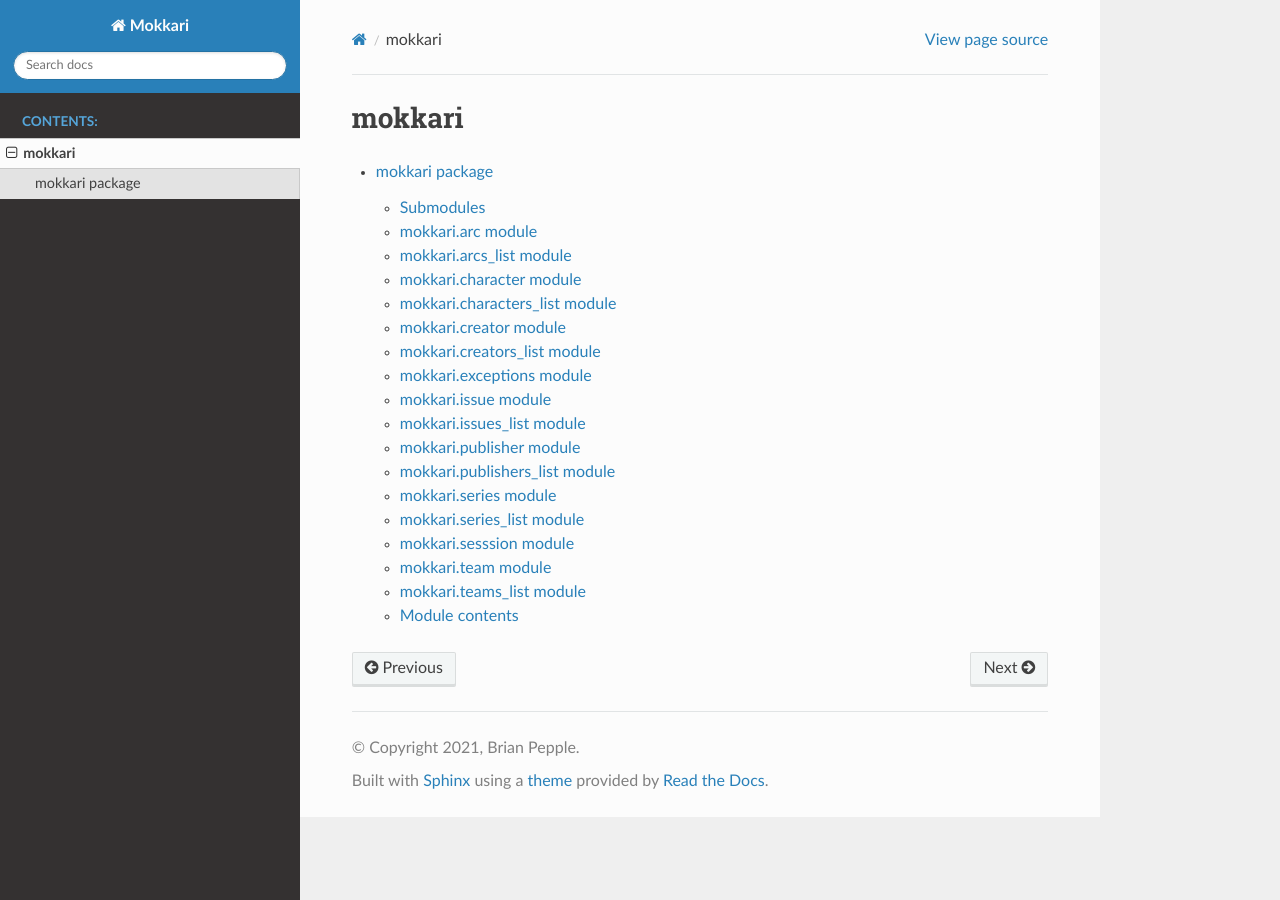
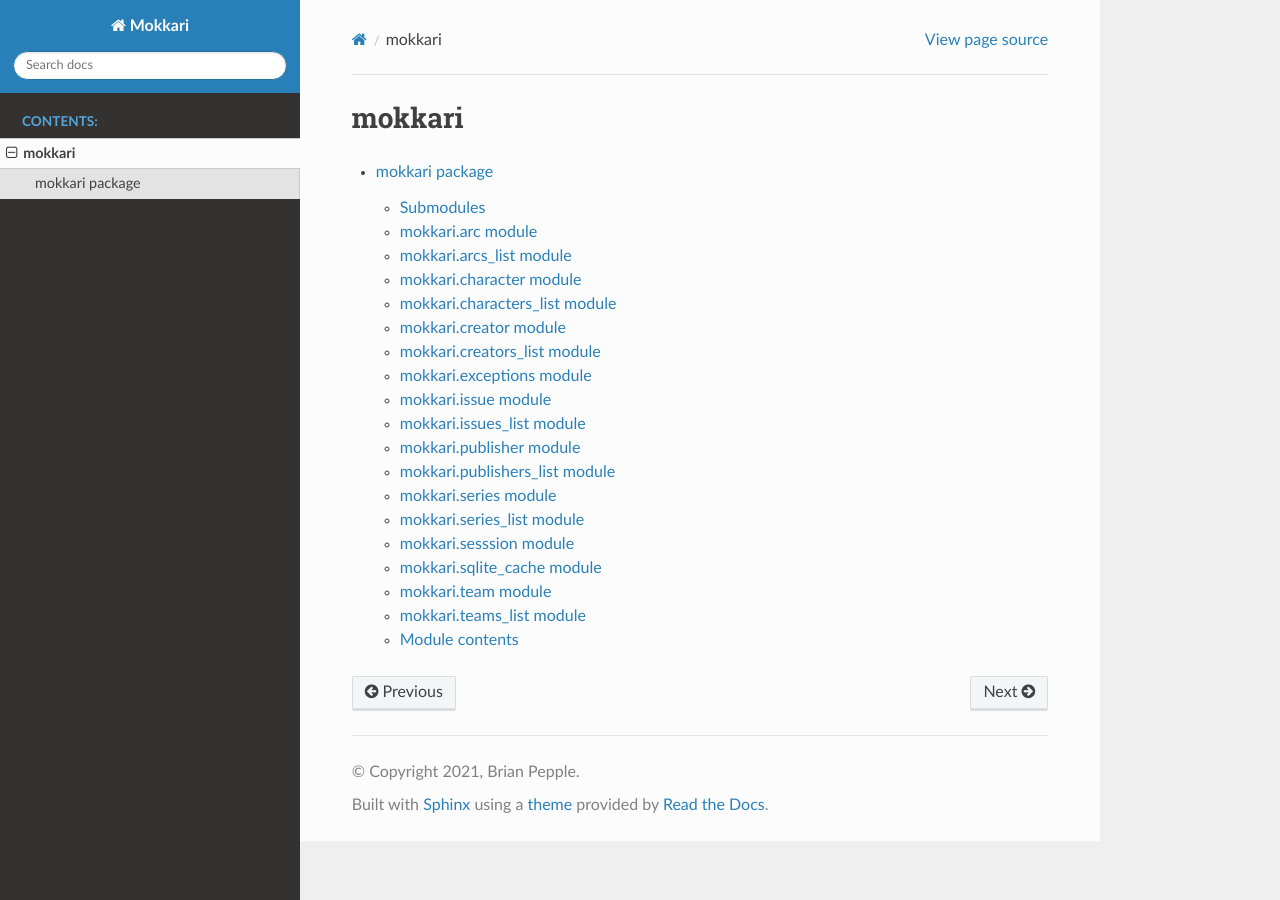
Before and after one commit to Metron-Project/mokkari, a Sphinx documentation site: the page built from docs/source/modules.rst, in a window 1280 px wide. Built offline with Sphinx 7.4.7 and the Read the Docs theme 2.0.0, drawn with Linux system fonts in a browser that asks for light colours.

Commit message:
Update for sqlite_cache module

```diff
--- a/docs/source/mokkari.rst
+++ b/docs/source/mokkari.rst
@@ -116,6 +116,14 @@ mokkari.sesssion module
    :undoc-members:
    :show-inheritance:
 
+mokkari.sqlite\_cache module
+----------------------------
+
+.. automodule:: mokkari.sqlite_cache
+   :members:
+   :undoc-members:
+   :show-inheritance:
+
 mokkari.team module
 -------------------
 
```
